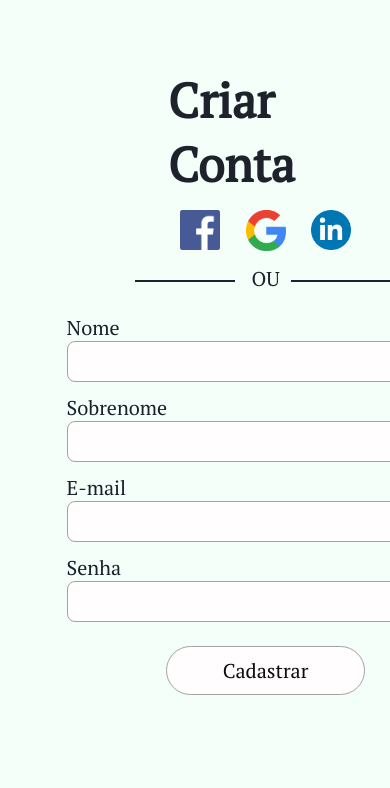
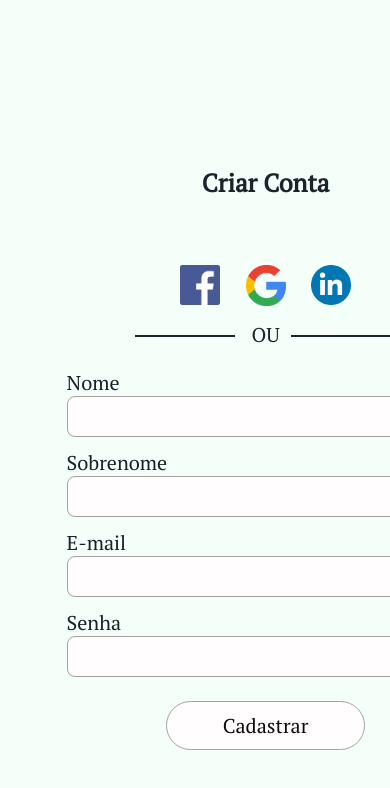
Before and after one commit to GomesMilla/CriarConta, a plain HTML site: page index.html in a window 390 px wide. Shown: the top 788 px of the page. Drawn offline with Linux system fonts and the light colour scheme.

Commit message:
:sparkles: Aletrações concluídas

```diff
--- a/styles.css
+++ b/styles.css
@@ -35,6 +35,7 @@ main h1{
     margin-top: 0;
     margin-bottom: 3%;
     margin-top: -10%;
+    text-align: center;
 }
 
 main .alternative{
@@ -153,6 +154,15 @@ section.images .circle{
     clip-path: circle(70% at right 135%);
     z-index: -1;
 }
+@media only screen and (max-width:490px){
+    main h1{
+        color: #1d222b;
+        font-size: 25px;
+        margin-bottom: 30%;
+        margin-top: 40%;
+        text-align: center;
+    }
+}
 
 @media only screen and (min-width: 156px) and (max-width:776px){
     section.images{
```
